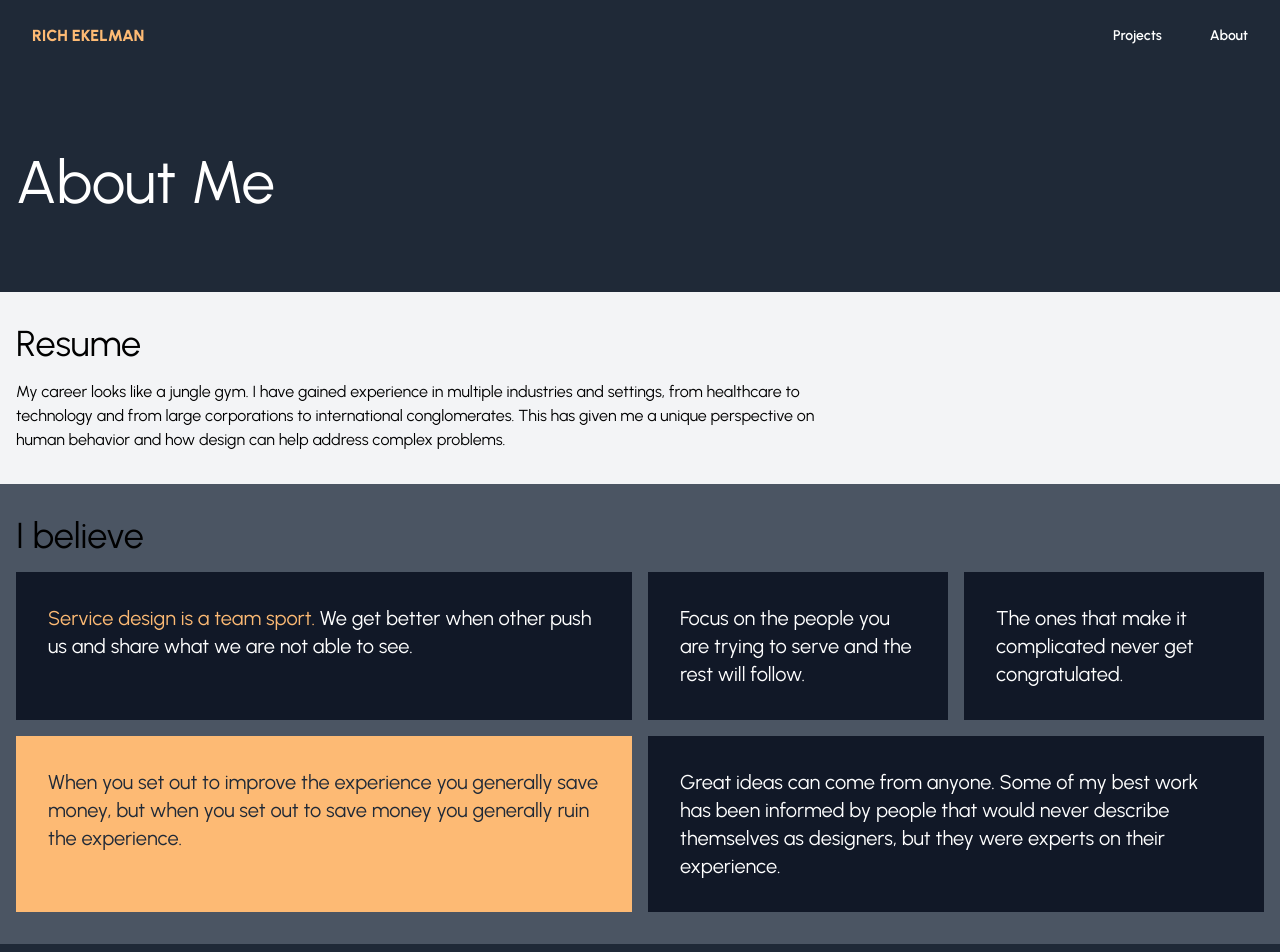
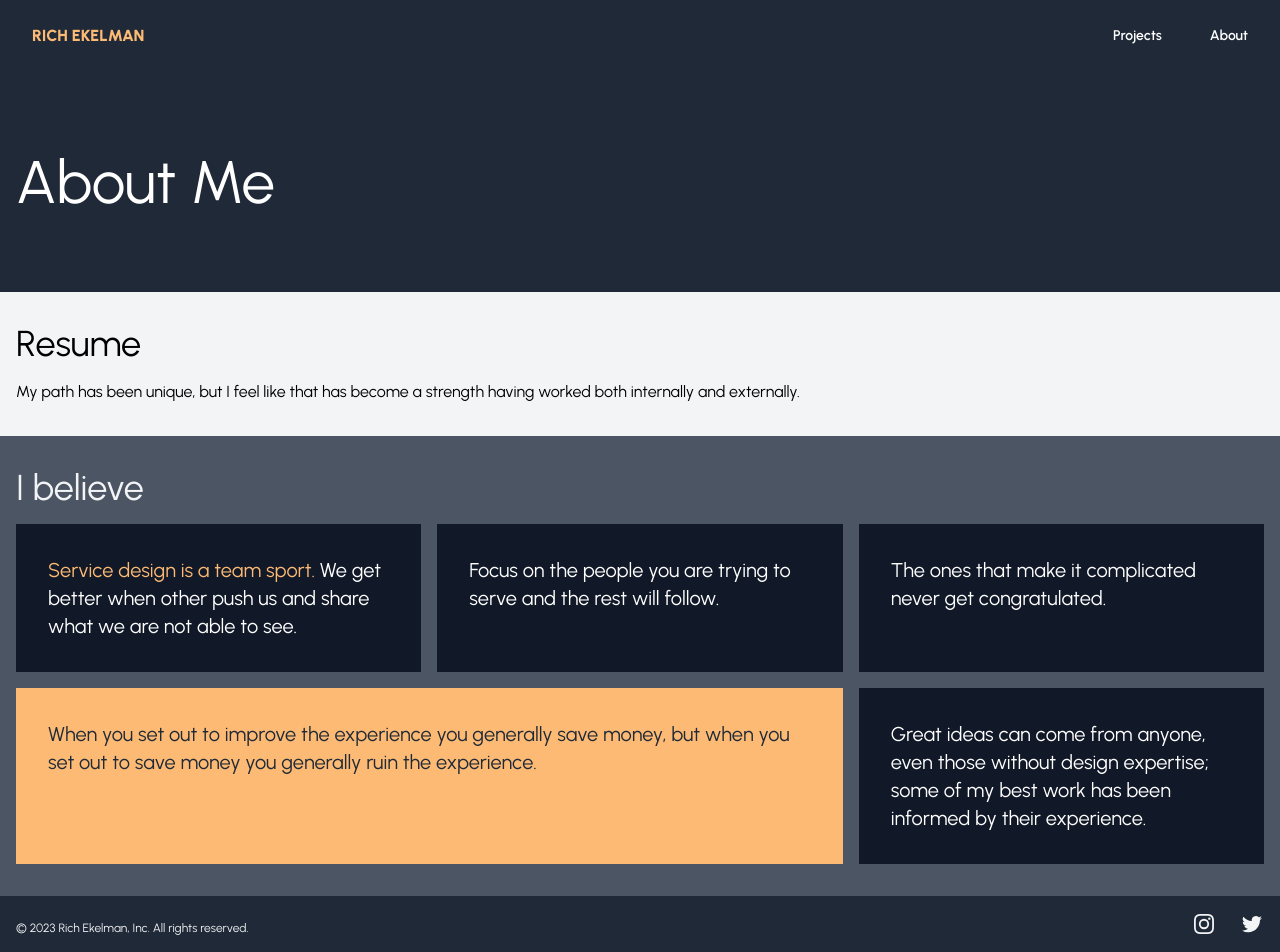
Before and after one commit to servstudio/designportfolio, a Next.js app in the folder portfolio/: page /about in a window 1280 px wide. Shown: the top 952 px of the page. Built offline with nearby package versions, Linux system fonts and the light colour scheme.

Commit message:
Adjusted the about page to include a new section for the resume. Also added a new section for the contact information. The contact information is not yet functional.

```diff
--- a/portfolio/src/pages/about.js
+++ b/portfolio/src/pages/about.js
@@ -15,20 +15,19 @@
           <div className="col-span-2">
             <h2 className="mb-4 text-4xl font-regular">Resume</h2>
             <p>
-              My career looks like a jungle gym. I have gained experience in
-              multiple industries and settings, from healthcare to technology
-              and from large corporations to international conglomerates. This
-              has given me a unique perspective on human behavior and how design
-              can help address complex problems.
+              My path has been unique, but I feel like that has become a
+              strength having worked both internally and externally.
             </p>
           </div>
         </div>
       </section>
       <section className="bg-gray-600">
         <div className="container grid w-full grid-cols-1 gap-4 px-4 py-8 mx-auto md:grid-cols-3">
-          <h2 className="text-4xl md:col-span-3 font-regular">I believe</h2>
-          <div className="grid grid-cols-4 col-span-3 gap-4 text-xl md: grid-col-3 grid-rows-auto">
-            <div className="flex col-span-4 md:col-span-2">
+          <h2 className="text-4xl text-gray-100 md:col-span-3 font-regular">
+            I believe
+          </h2>
+          <div className="grid grid-cols-3 col-span-3 gap-4 text-xl grid-rows-auto">
+            <div className="flex col-span-4 md:col-span-1">
               <h3 className="p-4 text-white bg-gray-900 md:p-8">
                 <span className="text-orange-300">
                   Service design is a team sport.
@@ -55,11 +54,11 @@
                 experience.
               </h3>
             </div>
-            <div className="flex col-span-4 md:col-span-2">
+            <div className="flex col-span-2 md:col-span-1">
               <h3 className="p-4 text-white bg-gray-900 md:p-8">
-                Great ideas can come from anyone. Some of my best work has been
-                informed by people that would never describe themselves as
-                designers, but they were experts on their experience.
+                Great ideas can come from anyone, even those without design
+                expertise; some of my best work has been informed by their
+                experience.
               </h3>
             </div>
           </div>
```
